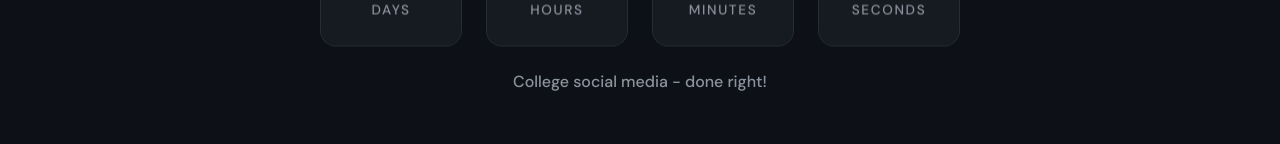
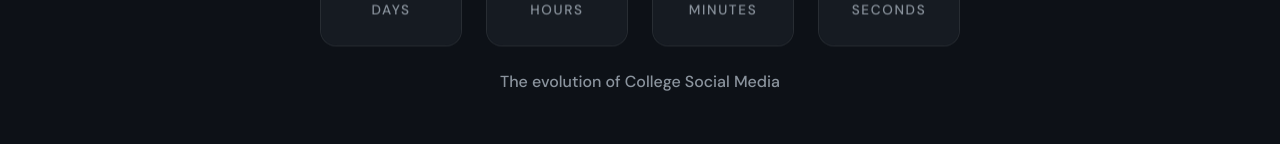
Before and after one commit to er-akhanmak/mystrangers-countdown, a React (Vite) app: page / in a window 1280 px wide. Shown: the part 405-549 px from the top of the page. Built offline with nearby package versions, Linux system fonts and the light colour scheme; no server answers.

Commit message:
changed the undertext- 2

```diff
--- a/src/components/CountdownTimer.tsx
+++ b/src/components/CountdownTimer.tsx
@@ -157,7 +157,7 @@ export default function CountdownTimer({ compact = false }: { compact?: boolean
           />
         ))}
       </div>
-      <p className="countdown-to">College social media - done right!</p>
+      <p className="countdown-to">The evolution of College Social Media </p>
     </div>
   );
 }
```
